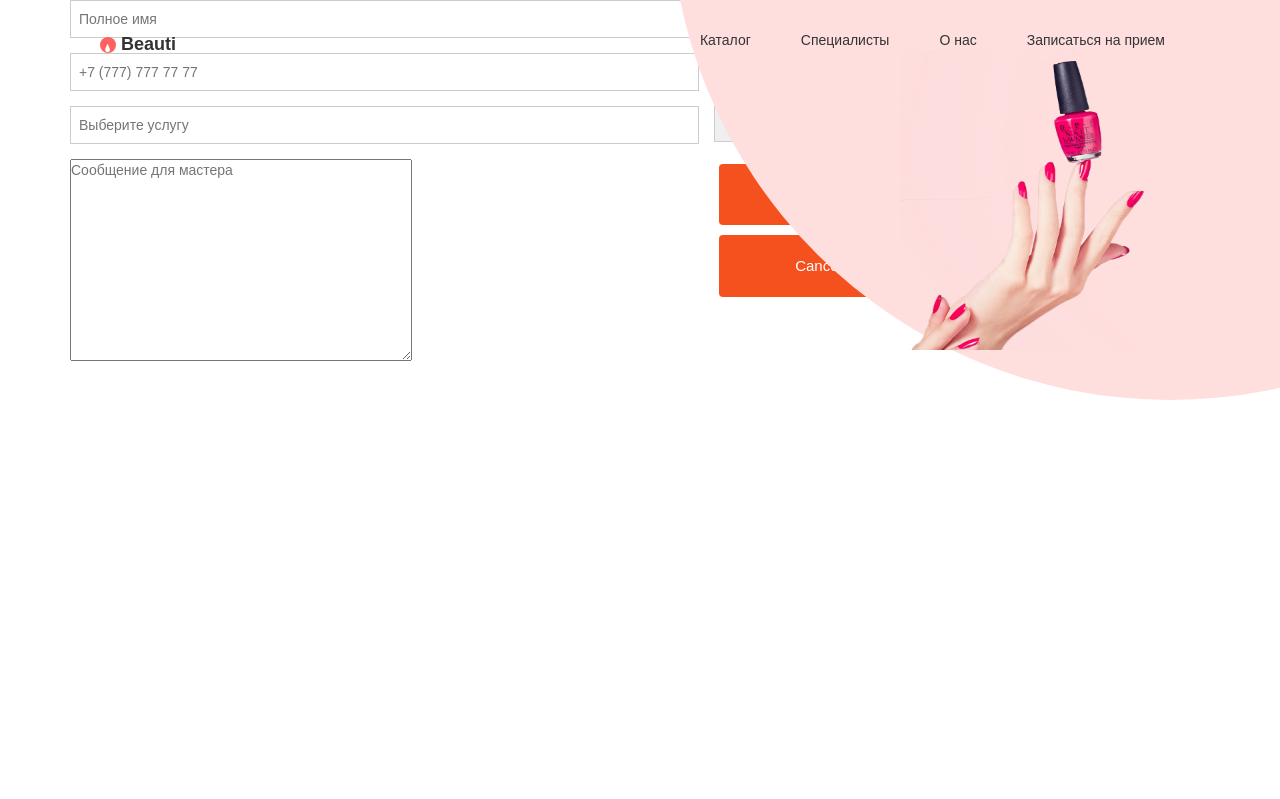
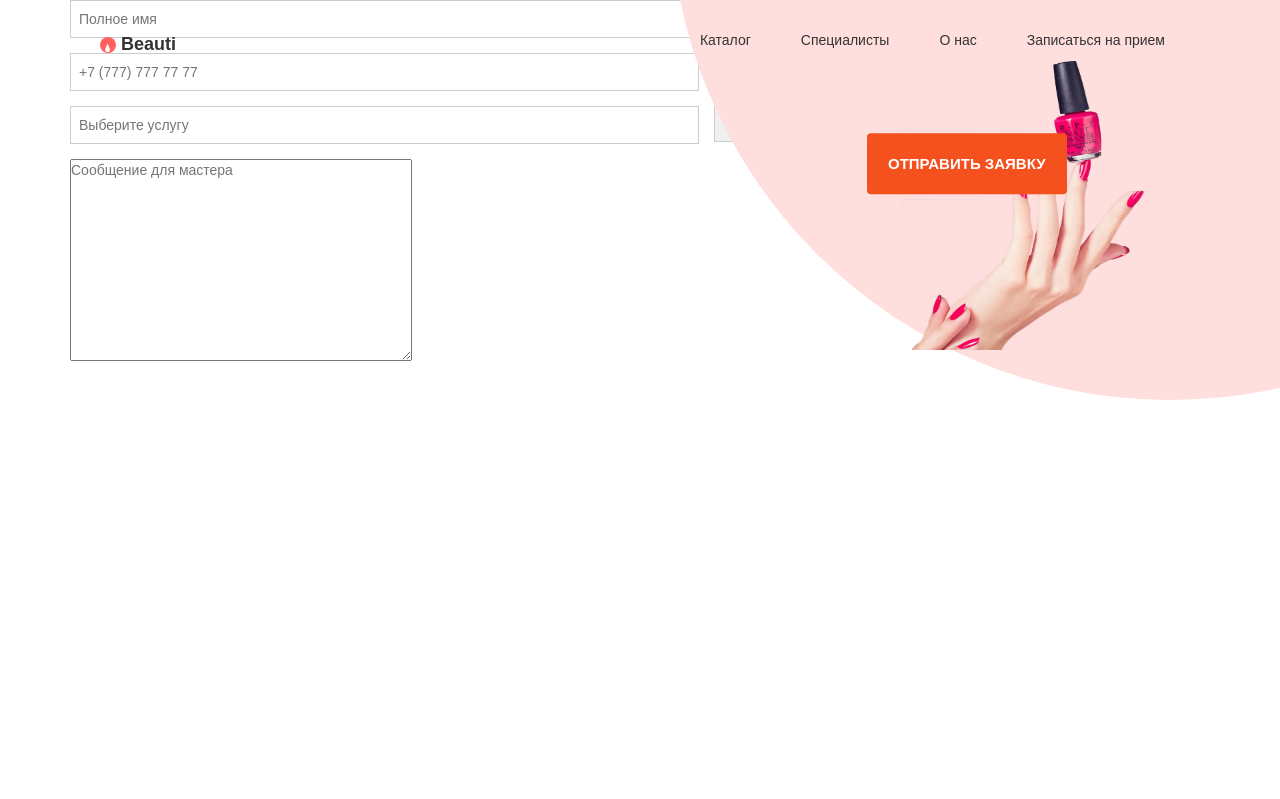
Before and after one commit to Nodir2001/Alina-Diplom, a Django app: page /order/ in a window 1280 px wide. Shown: the top 799 px of the page. Run offline with Django 3.2, Linux system fonts and the light colour scheme; some libraries are stand-ins or nearby versions.

Commit message:
new time

```diff
--- a/blog/static/css/main.css
+++ b/blog/static/css/main.css
@@ -536,6 +536,7 @@ div > h2 {
 
 .button {
     display: inline-block;
+    position: relative;
     border-radius: 4px;
     background-color: #f4511e;
     border: none;
--- /dev/null
+++ b/blog/static/css/pop-up.css
@@ -0,0 +1,64 @@
+.popup .overlay {
+    position:fixed;
+    top:0px;
+    left:0px;
+    width:100vw;
+    height:100vh;
+    background:rgba(0,0,0,0.7);
+    z-index:1;
+    display:none;
+  }
+
+  .popup .content {
+    position:absolute;
+    top:50%;
+    left:50%;
+    transform:translate(-50%,-50%) scale(0);
+    background:#fff;
+    width:500px;
+    height:250px;
+    z-index:2;
+    text-align:center;
+    padding:20px;
+    box-sizing:border-box;
+    font-family:"Open Sans",sans-serif;
+  }
+
+  .popup .close-btn {
+    cursor:pointer;
+    position:absolute;
+    right:20px;
+    top:20px;
+    width:30px;
+    height:30px;
+    background:#222;
+    color:#fff;
+    font-size:25px;
+    font-weight:600;
+    line-height:30px;
+    text-align:center;
+    border-radius:50%;
+  }
+
+  .popup.active .overlay {
+    display:block;
+  }
+
+  .popup.active .content {
+    transition:all 300ms ease-in-out;
+    transform:translate(-50%,-50%) scale(1);
+  }
+
+  button {
+    position:absolute;
+    top:50%;
+    left:50%;
+    transform:translate(-50%,-50%);
+    padding:15px;
+    font-size:18px;
+    border:2px solid #222;
+    color:#222;
+    text-transform:uppercase;
+    font-weight:600;
+    background:#fff;
+  }
--- /dev/null
+++ b/blog/static/js/pop-up.js
@@ -0,0 +1,6 @@
+/**  Popup function  */
+
+function togglePopup() {
+    document.getElementById("popup-1").classList.toggle("active");
+
+  }
--- a/blog/templates/blog/base.html
+++ b/blog/templates/blog/base.html
@@ -5,17 +5,26 @@
 <html>
     <head>
         <title>Beauti</title>
-        <meta charset="utf-8">
+        <meta charset="UTF-8">
         <meta name="viewport" content="width=device-width, initial-scale=1.0">
+        <meta http-equiv="X-UA-Compatible" content="ie=edge">
 
-        <!-------style--css-->
+        <!------------------------------------style--css-------------------------------------------->
         <link rel="stylesheet" href="//maxcdn.bootstrapcdn.com/bootstrap/3.2.0/css/bootstrap.min.css">
         <link rel="stylesheet" href="//maxcdn.bootstrapcdn.com/bootstrap/3.2.0/css/bootstrap-theme.min.css">
         <link href='//fonts.googleapis.com/css?family=Lobster&subset=latin,latin-ext' rel='stylesheet' type='text/css'>
         <link rel="stylesheet" href="{% static 'css/main.css' %}">
         <link rel="stylesheet" href="{% static 'css/landing.css' %}">
+        <link rel="stylesheet" href="{% static 'css/pop-up.css' %}">
 
+         <!--------------------------------js------------------------------------------------------->
+         <script>
+                    /**  Popup function  */
+                function togglePopup() {
+                    document.getElementById("popup-1").classList.toggle("active");
 
+                }
+        </script>
     </head>
     <body>
         <div class="circle"></div>
@@ -35,12 +44,14 @@
                 </li>
 
                 <li>
-                    <a href="#">Записаться на прием</a>
+                    <a  onclick="location.href='{% url 'order' %}'"> Записаться на прием </a>
                 </li>
             </ul>
         </header>
 
         <a> <img src="static/image/hand.png" alt="" class="hand-pictare"></a>
+
+          <!--button onclick="togglePopup()">Show Popup</button-->
 
         {% block content %}
 
--- a/blog/templates/blog/order.html
+++ b/blog/templates/blog/order.html
@@ -55,10 +55,10 @@
           </div>
           <div class="field is-grouped">
             <div class="control">
-              <button class="button">Submit</button>
+              <button class="button" style="vertical-align:middle">Отправить заявку</button>
             </div>
             <div class="control">
-              <button class="button">Cancel</button>
+              <button class="button" style="display: none;">Cancel</button>
             </div>
           </div>
         </div>
```
Also changed, not shown: blog/templates/blog/landing.html (+7 -8 lines).
